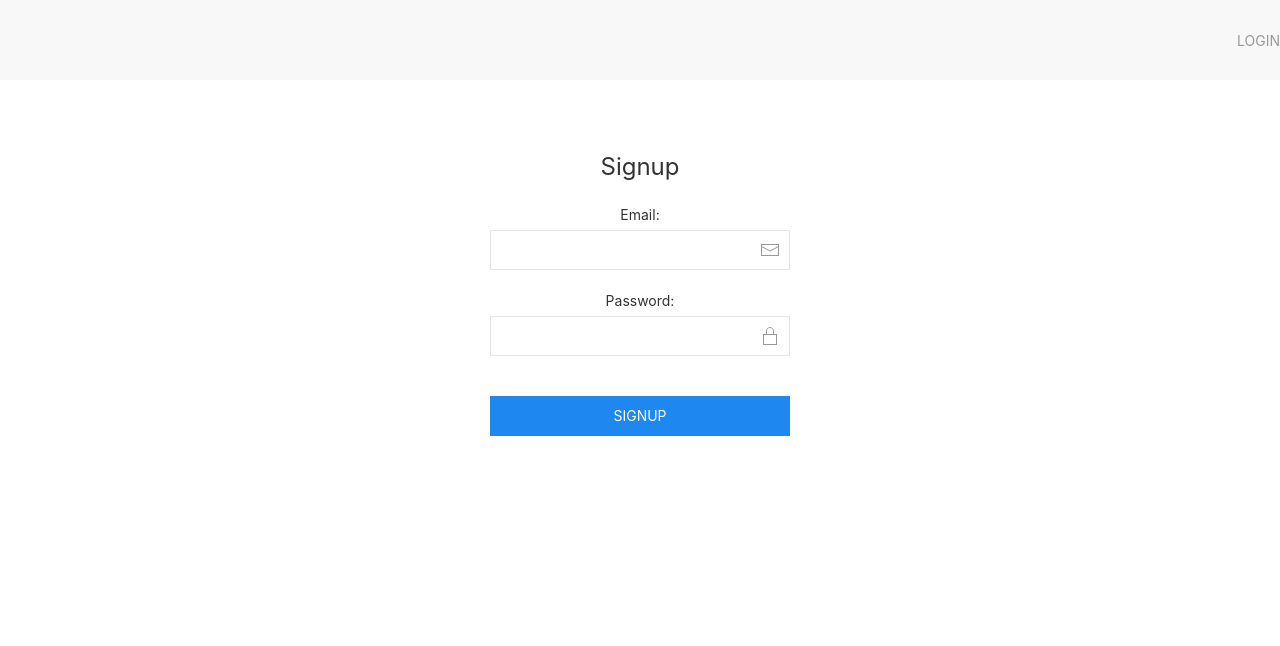
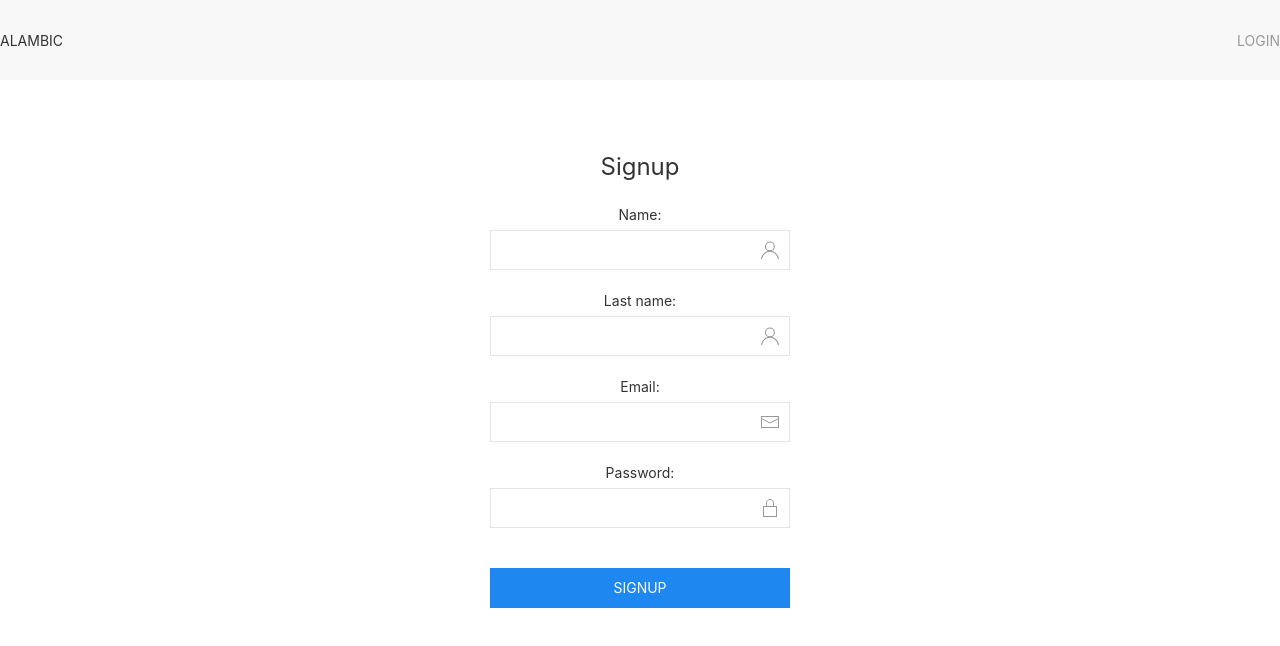
Before and after one commit to carlosgvinuesa/travel-agent-front, a React (Create React App) app: page /signup in a window 1280 px wide. Shown: the top 646 px of the page. Built offline with nearby package versions, Linux system fonts and the light colour scheme.

Commit message:
login pulido

```diff
--- a/package.json
+++ b/package.json
@@ -14,7 +14,7 @@
     "uikit": "^3.4.6"
   },
   "scripts": {
-    "start": "react-scripts start",
+    "start": "PORT=3001 react-scripts start",
     "build": "react-scripts build",
     "test": "react-scripts test",
     "eject": "react-scripts eject"
--- a/src/App.js
+++ b/src/App.js
@@ -1,7 +1,7 @@
 import React, { Component } from "react";
-import Navbar from "./Components/Navbar/navbar";
 import "./App.css";
 import Routes from "./Routes";
+import Navbar from "./Components/Navbar/navbar";
 import AppContext from "./AppContext";
 import { withRouter } from "react-router";
 import { logout } from "./services/authServices";
@@ -10,8 +10,7 @@ import { logout } from "./services/authServices";
 
 class App extends Component {
   state = {
-    user: {},
-    // user: JSON.parse(localStorage.getItem("user")) || {} (asi estaba)
+    user: JSON.parse(localStorage.getItem("user")) || {},
   };
 
   setUser = (user) => {
--- a/src/Components/AuthForm/authForm.js
+++ b/src/Components/AuthForm/authForm.js
@@ -14,7 +14,6 @@ class AuthForm extends Component {
     let { user } = this.state;
     user = { ...user, [e.target.name]: e.target.value };
     this.setState({ user });
-    console.log(this.context.setUser);
   };
 
   handleSubmit = (e) => {
@@ -36,7 +35,7 @@ class AuthForm extends Component {
       })
       .catch((err) => {
         console.log(err);
-        // buildNotification(err.response.data.msg, "danger", "close");
+        buildNotification(err.response.data.msg, "danger", "close");
       });
   };
 
@@ -51,6 +50,48 @@ class AuthForm extends Component {
               onSubmit={this.handleSubmit}
               className="uk-width-1-1 uk-form-stacked uk-flex uk-flex-center uk-flex-column"
               >
+                  {!isLogin ? (
+                      <div>
+                          <div className="uk-margin">
+                              <label className="uk-form-label" htmlFor="name">
+                                  Name:
+                              </label>
+                              <div className="uk-inline">
+                                  <span
+                                      className="uk-form-icon uk-form-icon-flip"
+                                      uk-icon="icon: user"
+                                  ></span>
+                                  <input
+                                      onChange={this.handleChange}
+                                      id="name"
+                                      name="name"
+                                      className="uk-input"
+                                      type="text"
+                                      required
+                                  />
+                              </div>
+                          </div>
+                          <div>
+                              <label className="uk-form-label" htmlFor="last_name">
+                                  Last name:
+                              </label>
+                              <div className="uk-inline">
+                                  <span
+                                      className="uk-form-icon uk-form-icon-flip"
+                                      uk-icon="icon: user"
+                                  ></span>
+                                  <input
+                                      onChange={this.handleChange}
+                                      id="last_name"
+                                      name="last_name"
+                                      className="uk-input"
+                                      type="text"
+                                      required
+                                  />
+                              </div>
+                          </div>
+                      </div>
+                  ) : null}
                   <div className="uk-margin">
                       <label className="uk-form-label" htmlFor="email">
                           Email:
@@ -91,9 +132,9 @@ class AuthForm extends Component {
                   </div>
                   {isLogin ? (
                       <div className="uk-text-meta">
-                  Aún no tienes cuenta?{" "}
+                          Don't have an account?{" "}
                           <Link className="uk-text-primary" to="/signup">
-                    Crear cuenta
+                              Sign up
                           </Link>
                       </div>
                   ) : null}
--- a/src/Components/Navbar/navbar.js
+++ b/src/Components/Navbar/navbar.js
@@ -5,36 +5,21 @@ const Navbar = ({ user, logout }) => {
   return (
     <header>
       <nav className="uk-navbar-container" uk-navbar="true">
-        {user._id ? (
         <div className="uk-navbar-left">
           <ul className="uk-navbar-nav">
             <li className="uk-active">
               <Link to="/">Alambic</Link>
             </li>
-
-              <li>
-                <Link to="/property/new">New Property</Link>
-              </li>
           </ul>
         </div>
-        ) : null}
         <div className="uk-navbar-right">
           <ul className="uk-navbar-nav">
             {user._id ? (
               <li>
                 <Link to="/profile">
                   <div className="uk-grid-small uk-flex-middle" uk-grid="true">
-                    <div className="uk-width-auto">
-                      <img
-                        className="uk-border-circle"
-                        width="40"
-                        height="40"
-                        alt={user.name}
-                        src={user.profile_picture}
-                      />
-                    </div>
                     <div className="uk-width-expand">
-                      <div className="uk-margin-remove-bottom">{user.name}</div>
+                      <div className="uk-margin-remove-bottom">Hi {user.name}!</div>
                     </div>
                   </div>
                 </Link>
--- a/src/services/authServices.js
+++ b/src/services/authServices.js
@@ -1,28 +1,28 @@
 import axios from "axios";
-// import { base_url } from "./variables";
+import { base_url } from "./variables";
 
 axios.defaults.withCredentials = true;
 
-export const login = (credential) => {
-  return axios.post(`http://localhost:3000/api/users/login`, credential);
+// export const login = (credentials) => {
+//   return axios.post(`http://localhost:3000/api/login`, credentials);
+// };
+
+// export const signup = (credentials) => {
+//   return axios.post(`http://localhost:3000/api/signup`, credentials);
+// };
+
+// export const logout = () => {
+//   return axios.post(`http://localhost:3000/api/logout`);
+// };
+
+export const login = (credentials) => {
+  return axios.post(`${base_url}/login`, credentials);
 };
 
-export const signup = (credential) => {
-  return axios.post(`http://localhost:3000/api/users/signup`, credential);
+export const signup = (credentials) => {
+  return axios.post(`${base_url}/signup`, credentials);
 };
 
 export const logout = () => {
-  return axios.post(`http://localhost:3000/api/users/logout`);
+  return axios.post(`${base_url}/logout`);
 };
-
-// export const login = (credential) => {
-//   return axios.post(`${base_url}/users/login`, credential);
-// };
-
-// export const signup = (credential) => {
-//   return axios.post(`${base_url}/users/signup`, credential);
-// };
-
-// export const logout = () => {
-//   return axios.post(`${base_url}/users/logout`);
-// };
```
Lines whose indentation alone changed are shown as unchanged.
